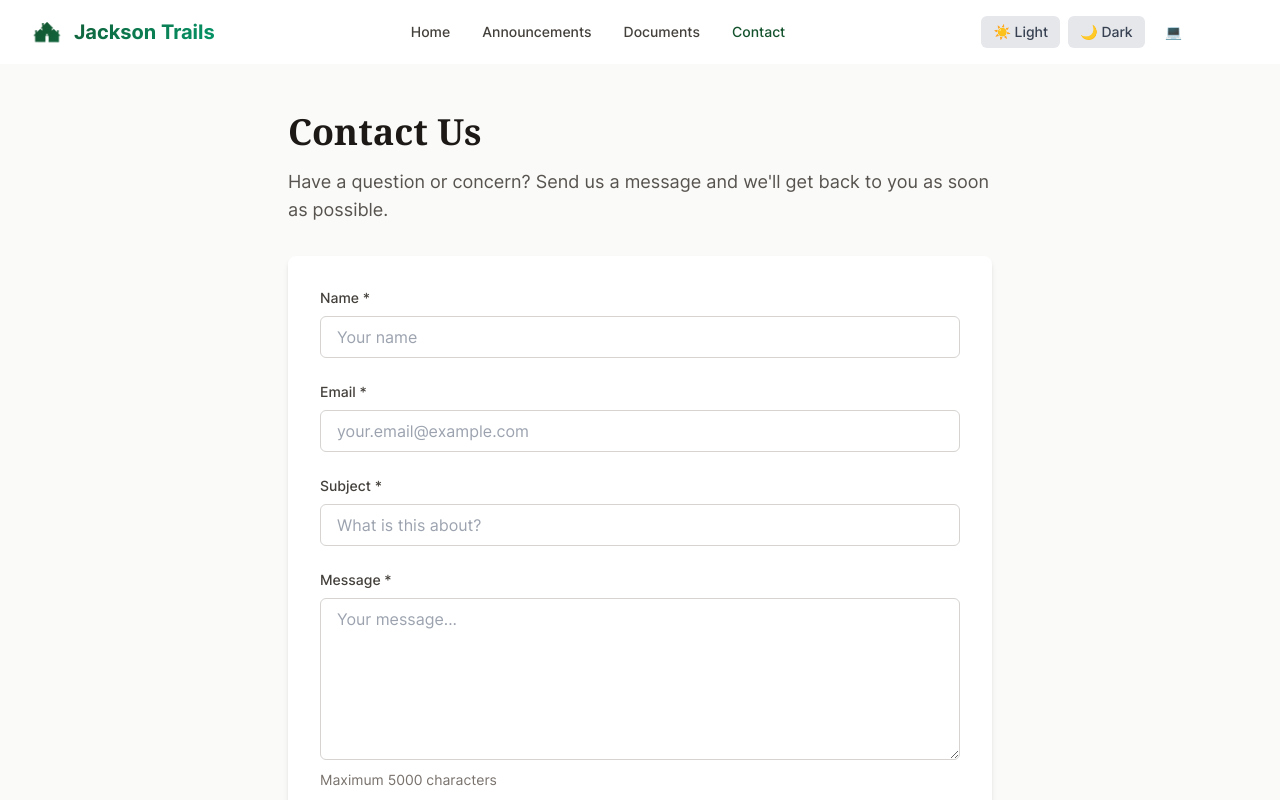
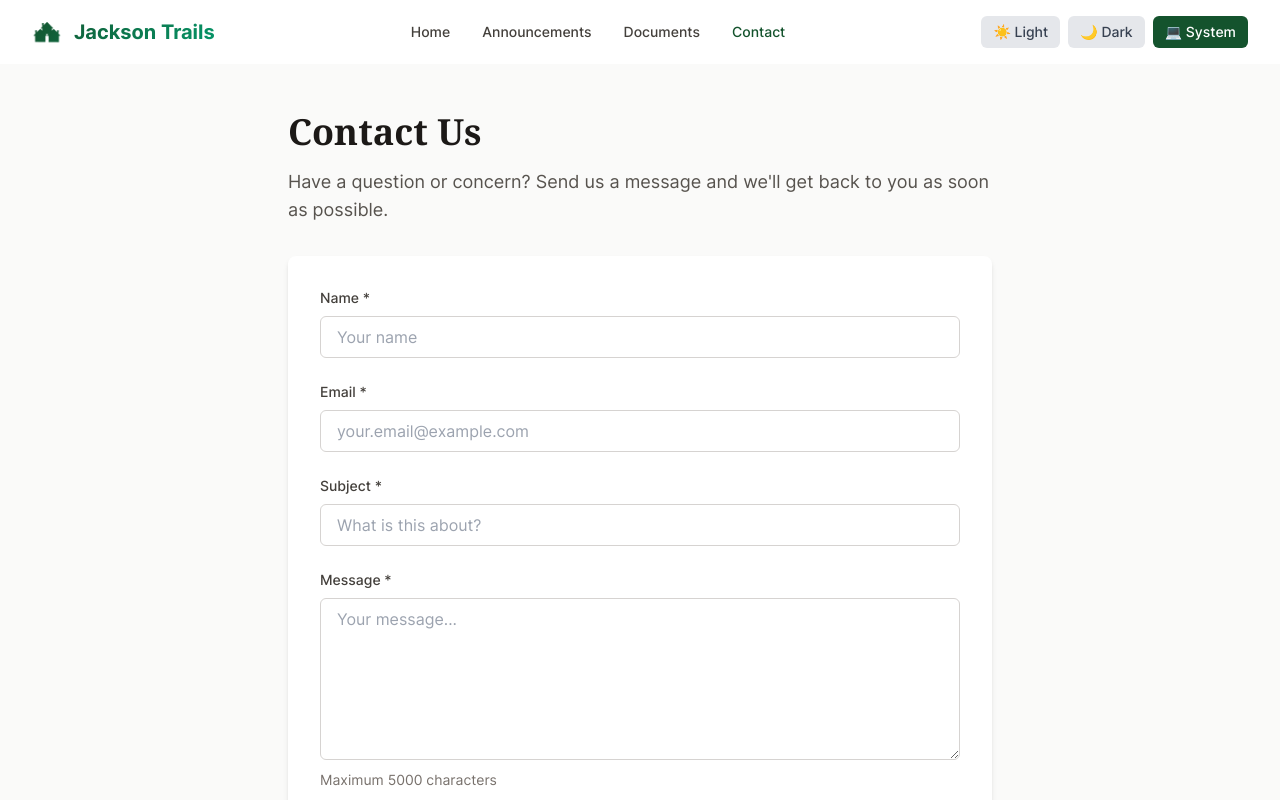
Before and after one commit to alexkibler/jacksontrails-hoa-website, a Next.js app in the folder frontend/: page /contact in a window 1280 px wide. Shown: the top 800 px of the page. Built offline with nearby package versions, Linux system fonts and the light colour scheme.

Commit message:
fixed light mode buttons

```diff
--- a/frontend/src/components/ThemeToggle.tsx
+++ b/frontend/src/components/ThemeToggle.tsx
@@ -11,7 +11,7 @@ export function ThemeToggle() {
         onClick={() => setTheme('light')}
         className={`px-3 py-1.5 rounded-md text-sm font-medium transition-colors ${
           theme === 'light'
-            ? 'bg-jt-blue-900 text-white dark:bg-jt-blue-700'
+            ? 'bg-jt-forest-900 text-white dark:bg-jt-emerald-600 dark:text-white'
             : 'bg-gray-200 text-gray-700 dark:bg-gray-700 dark:text-gray-300 hover:bg-gray-300 dark:hover:bg-gray-600'
         }`}
         aria-label="Switch to light mode"
@@ -23,7 +23,7 @@ export function ThemeToggle() {
         onClick={() => setTheme('dark')}
         className={`px-3 py-1.5 rounded-md text-sm font-medium transition-colors ${
           theme === 'dark'
-            ? 'bg-jt-blue-900 text-white dark:bg-jt-blue-700'
+            ? 'bg-jt-forest-900 text-white dark:bg-jt-emerald-600 dark:text-white'
             : 'bg-gray-200 text-gray-700 dark:bg-gray-700 dark:text-gray-300 hover:bg-gray-300 dark:hover:bg-gray-600'
         }`}
         aria-label="Switch to dark mode"
@@ -35,7 +35,7 @@ export function ThemeToggle() {
         onClick={() => setTheme('system')}
         className={`px-3 py-1.5 rounded-md text-sm font-medium transition-colors ${
           theme === 'system'
-            ? 'bg-jt-blue-900 text-white dark:bg-jt-blue-700'
+            ? 'bg-jt-forest-900 text-white dark:bg-jt-emerald-600 dark:text-white'
             : 'bg-gray-200 text-gray-700 dark:bg-gray-700 dark:text-gray-300 hover:bg-gray-300 dark:hover:bg-gray-600'
         }`}
         aria-label="Use system theme preference"
```
